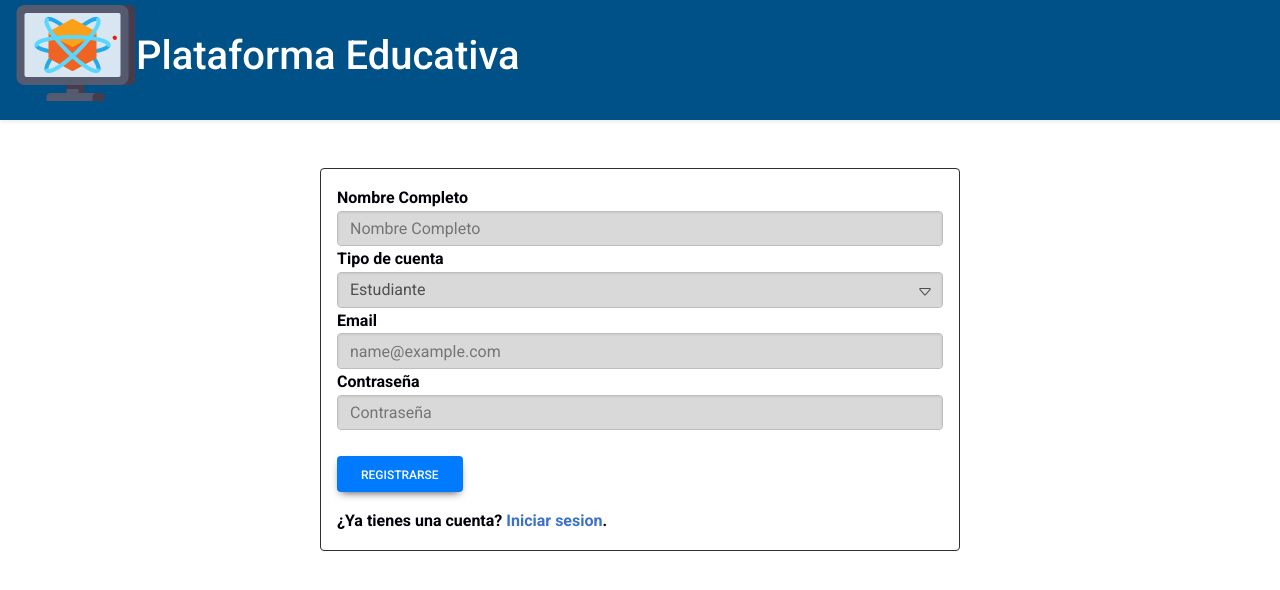
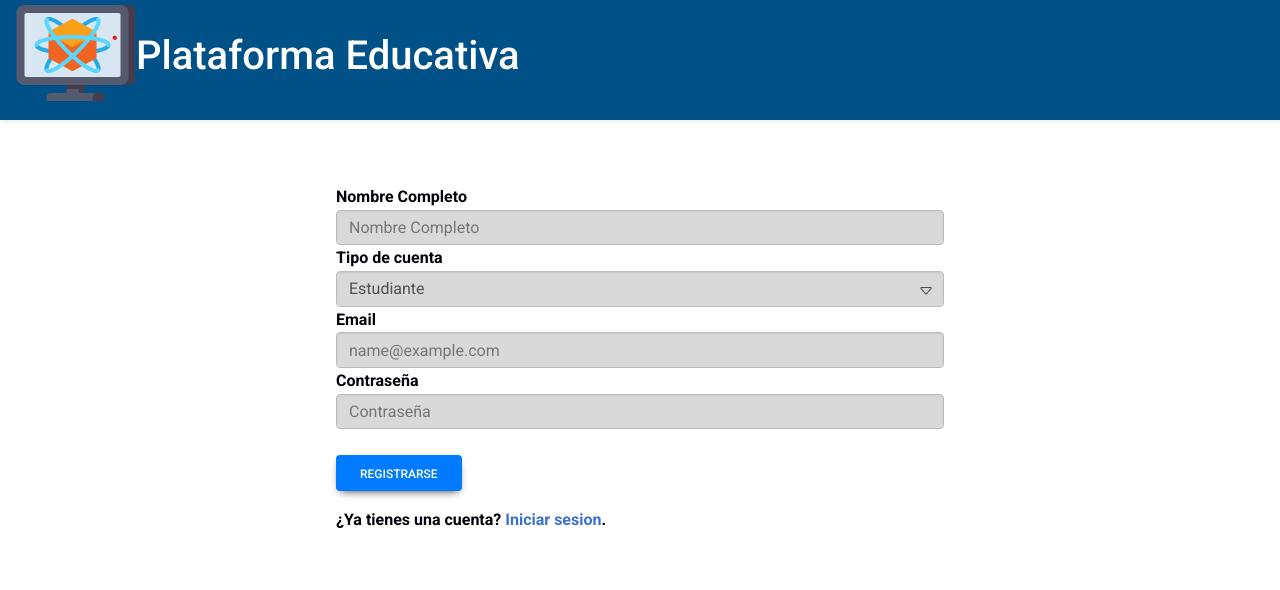
Before and after one commit to IvanD-A/TSS_2024_LMS, a React (Create React App) app in the folder TSS_LMS_FE/: page /registro in a window 1280 px wide. Shown: the top 590 px of the page. Built offline with nearby package versions, Linux system fonts and the light colour scheme.

Commit message:
detalles formulario

```diff
--- a/TSS_LMS_FE/src/EducativePlatform/components/RegisterForm/RegisterForm.jsx
+++ b/TSS_LMS_FE/src/EducativePlatform/components/RegisterForm/RegisterForm.jsx
@@ -38,7 +38,7 @@ export const RegisterForm = () => {
   };
 
   return (
-    <form className="mx-auto border border-dark rounded h-75 w-50 p-3">
+    <form className="mx-auto rounded h-75 w-50 p-3">
       <div className="form-group">
         <label htmlFor="exampleFormControlInput1" style={labelStyle} >Nombre Completo</label>
         <input
```
